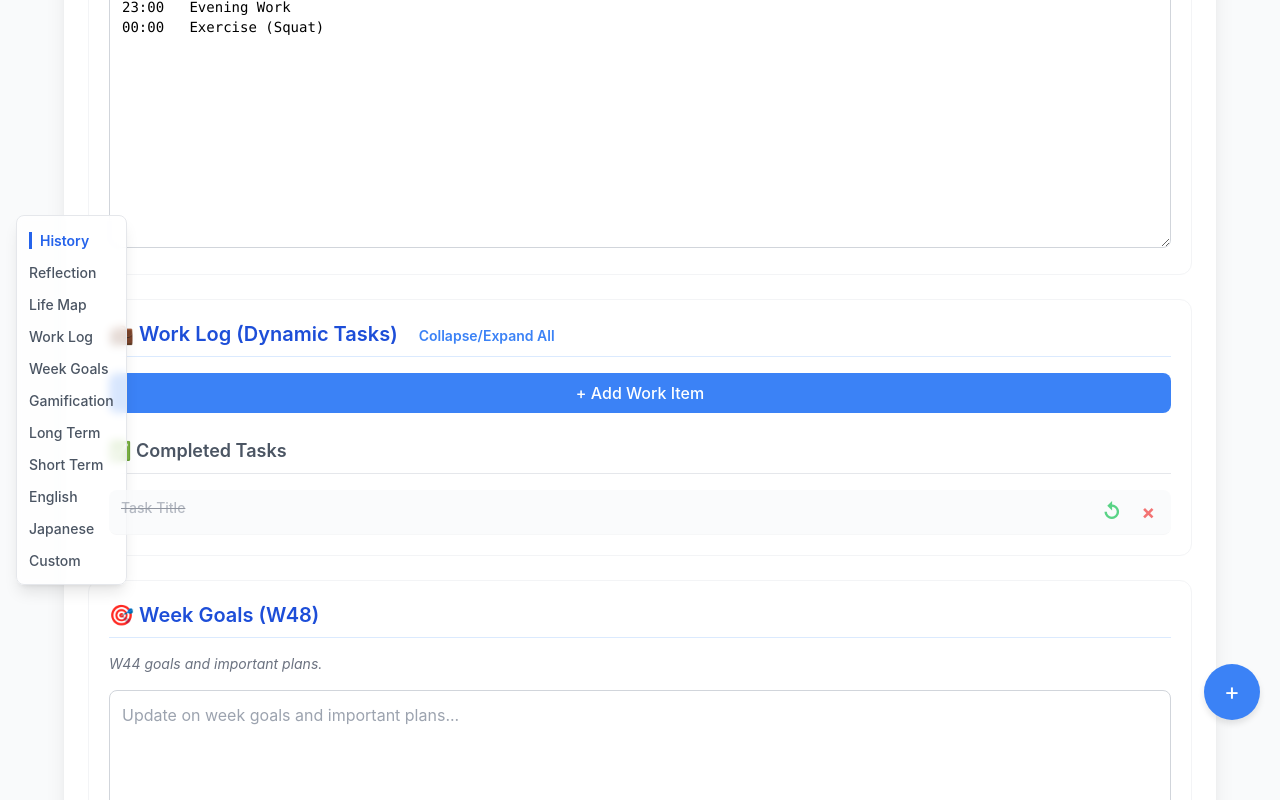
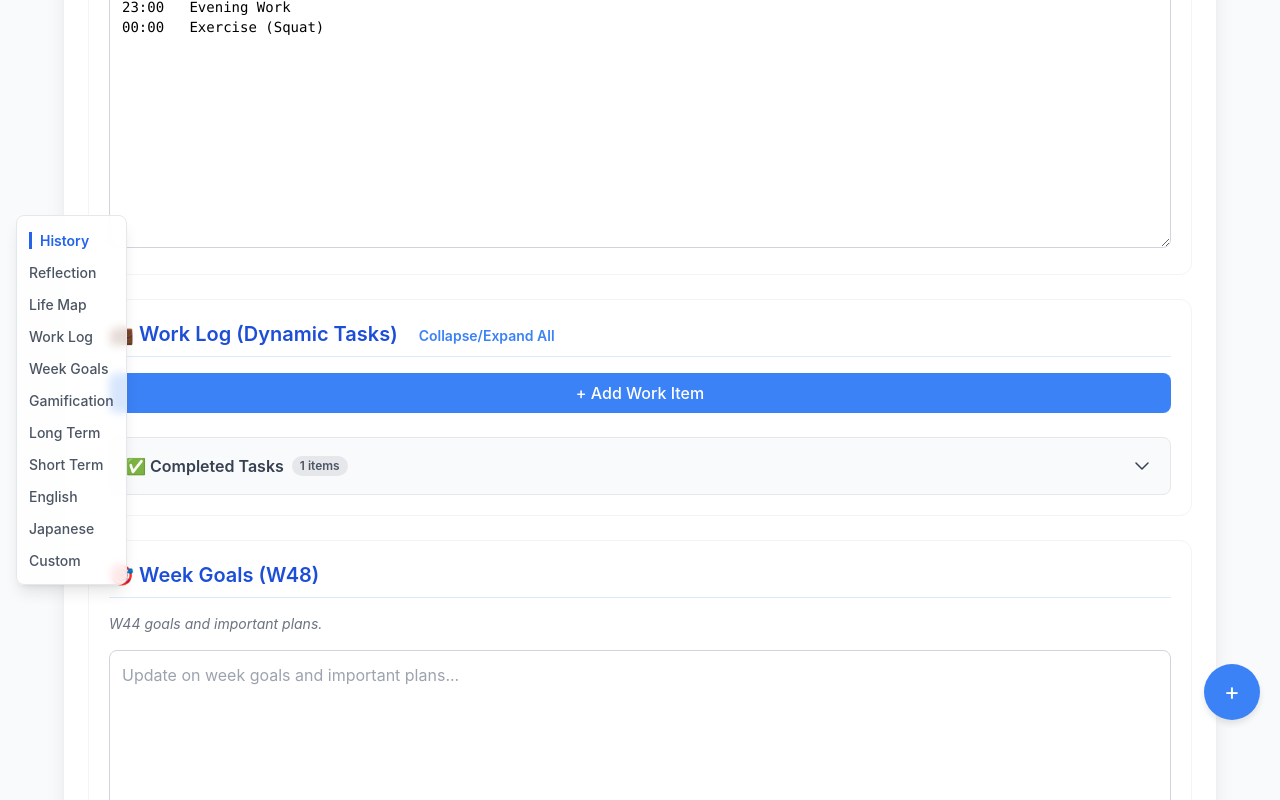
Before and after one commit to ChanChunSong/life-map-diary, a website with bundled scripts: page index.html in a window 1280 px wide. Both pictures are taken after a click on the button "Complete Task". Shown: the part 1449-2249 px from the top of the page. Built offline with nearby package versions, Linux system fonts and the light colour scheme; no server answers.

Commit message:
feat: implement collapsible accordion for completed tasks

```diff
--- a/index.html
+++ b/index.html
@@ -148,12 +148,24 @@ Time    Activity    Detail
                     + Add Work Item
                 </button>
 
-                <!-- Container for COMPLETED tasks -->
+                <!-- Container for COMPLETED tasks (Solution 2: Collapsible Accordion) -->
                 <div id="completed-tasks-section" class="mt-6">
-                    <h3 class="text-lg text-gray-600 font-semibold border-b border-gray-200 pb-2 mb-4">✅ Completed Tasks</h3>
-                    <div id="completed-work-items-container" class="space-y-3 opacity-75">
-                        <!-- Completed items will be moved here -->
-                    </div>
+                    <details class="group bg-gray-50 border border-gray-200 rounded-lg open:shadow-md transition-all duration-200">
+                        <summary class="list-none flex items-center justify-between cursor-pointer p-4 font-semibold text-gray-700 hover:text-blue-600 hover:bg-gray-100 rounded-lg">
+                            <span class="flex items-center gap-2">
+                                ✅ Completed Tasks <span id="completed-tasks-summary-count" class="text-xs bg-gray-200 text-gray-600 px-2 py-0.5 rounded-full">0 items</span>
+                            </span>
+                            <span class="transition group-open:rotate-180">
+                                <svg fill="none" height="24" shape-rendering="geometricPrecision" stroke="currentColor" stroke-linecap="round" stroke-linejoin="round" stroke-width="1.5" viewBox="0 0 24 24" width="24"><path d="M6 9l6 6 6-6"></path></svg>
+                            </span>
+                        </summary>
+
+                        <div class="border-t border-gray-200 p-2">
+                            <div id="completed-work-items-container" class="space-y-1 opacity-75">
+                                <!-- Completed items will be moved here by script.js -->
+                            </div>
+                        </div>
+                    </details>
                 </div>
             </section>
 
--- a/script.js
+++ b/script.js
@@ -9,7 +9,7 @@ import { getFirestore, collection, doc, setDoc, query, orderBy, limit, onSnapsho
 // ----------------------------------------------------------------------------------
 // 🔥 PUBLIC CONFIGURATION REQUIRED FOR GITHUB PAGES (PLACE YOUR KEYS HERE) 🔥
 const PUBLIC_FIREBASE_CONFIG = {
-    // apiKey: "YOUR_API_KEY_HERE", // Removed for security reasons
+    apiKey: "AIzaSyD__dR1li4EoLw57vTRnvfnYfuoLuEdPa4",
     authDomain: "life-map-diary-logger.firebaseapp.com",
     projectId: "life-map-diary-logger",
     storageBucket: "life-map-diary-logger.firebasestorage.app",
@@ -34,6 +34,7 @@ const historyDropdownEl = document.getElementById('history-dropdown');
 const historyStatusEl = document.getElementById('history-status');
 const workItemsContainer = document.getElementById('work-items-container');
 const completedWorkItemsContainer = document.getElementById('completed-work-items-container');
+const completedTasksSummaryCount = document.getElementById('completed-tasks-summary-count'); // New UI element
 
 // Check if running in the secure Canvas environment
 const isRunningInCanvas = typeof __firebase_config !== 'undefined';
@@ -462,12 +463,12 @@ function loadEntryIntoForm(data) {
 
     // If after loading, the active container is empty, add one blank item
     if (workItemsContainer.children.length === 0) {
-        workItemsContainer.appendChild(createWorkItemElement());
-    }
+                    workItemsContainer.appendChild(createWorkItemElement());
+                }
 
-    // After populating, resize all textareas to fit their new content
-    document.querySelectorAll('textarea').forEach(autoResizeTextarea);
-}
+            // After populating, resize all textareas to fit their new content and update the completed task count
+            document.querySelectorAll('textarea').forEach(autoResizeTextarea);
+            updateCompletedTaskCountDisplay();}
 
 // --- Explicitly attach window functions ---
 
@@ -606,6 +607,9 @@ window.toggleCompleted = function(buttonEl) {
 
     // 5. Remove old element
     container.remove();
+
+    // 6. Update the completed task count display
+    updateCompletedTaskCountDisplay();
 }
 
 window.removeWorkItem = function(buttonEl) {
@@ -798,6 +802,19 @@ function generateDiaryOutput(data) {
             textarea.style.height = (textarea.scrollHeight) + 'px';
         }
 
+/**
+ * Updates the display for the number of completed tasks in the summary.
+ */
+function updateCompletedTaskCountDisplay() {
+    if (completedTasksSummaryCount && completedWorkItemsContainer) {
+        const count = completedWorkItemsContainer.children.length;
+        completedTasksSummaryCount.textContent = `${count} items`;
+
+        // Optionally, open the details if there are items, or leave it closed.
+        // For now, we will leave it closed by default as per 'collapsible' request.
+    }
+}
+
         // Initialize on load is now correctly placed inside the module
         window.addEventListener('load', () => {
             // Function to format the current date info and set input defaults (moved here)
```
